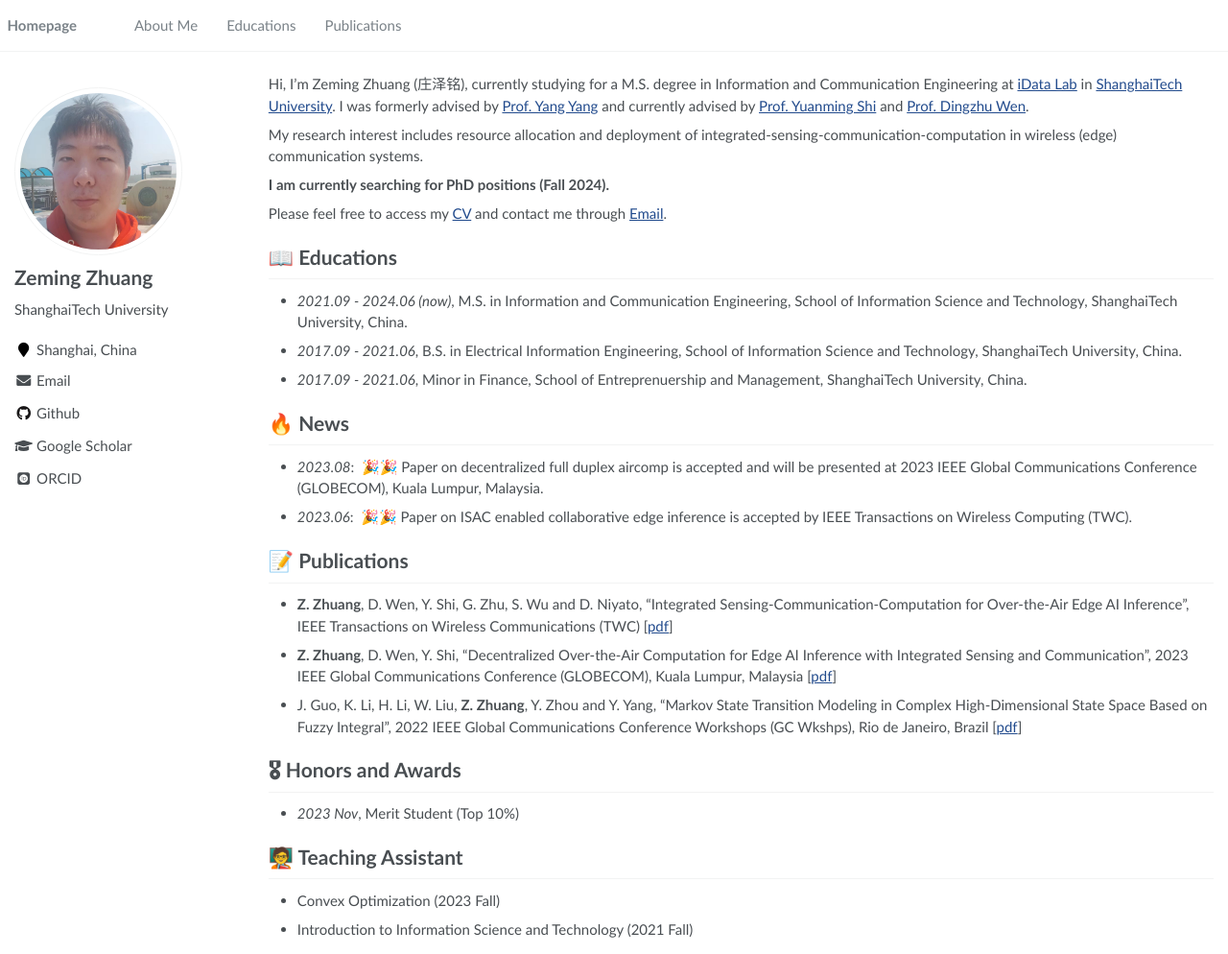
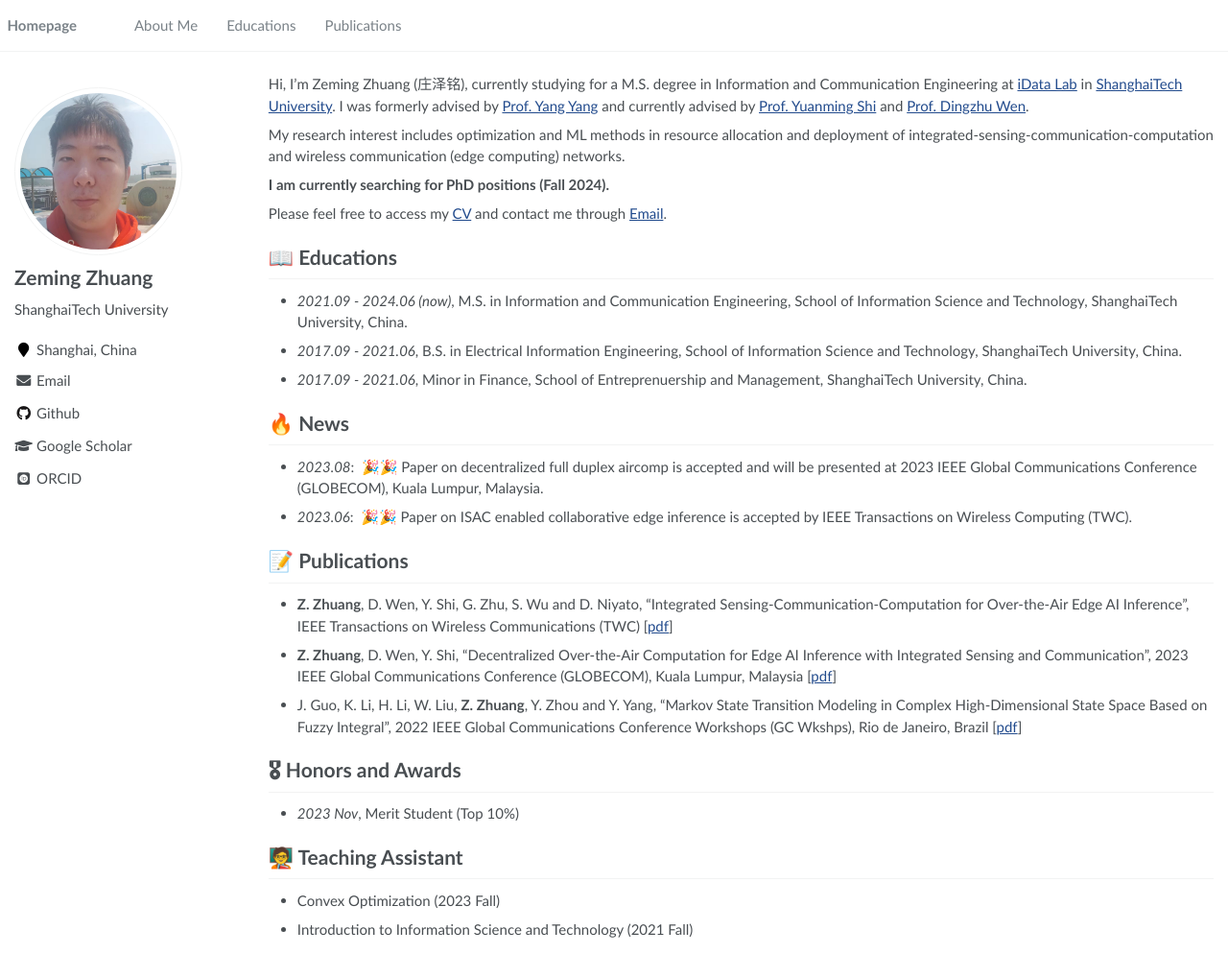
Before and after one commit to RayeRen/acad-homepage.github.io, a Jekyll site: the page built from _pages/about.md, in a window 1280 px wide and 994 px high. Shown: the whole window at 96% size. Built offline with Jekyll 4.4.1, drawn with Linux system fonts in a browser that asks for light colours; some web fonts are replaced.

Commit message:
Update research and CV

```diff
--- a/_pages/about.md
+++ b/_pages/about.md
@@ -19,7 +19,7 @@ redirect_from:
 
 Hi, I'm Zeming Zhuang (庄泽铭), currently studying for a M.S. degree in Information and Communication Engineering at [iData Lab](https://faculty.sist.shanghaitech.edu.cn/faculty/shiym/group.html) in [ShanghaiTech University](https://www.shanghaitech.edu.cn/eng/). I was formerly advised by [Prof. Yang Yang](https://facultyprofiles.hkust-gz.edu.cn/faculty-personal-page/YANG-Yang/yyiot) and currently advised by [Prof. Yuanming Shi](https://faculty.sist.shanghaitech.edu.cn/faculty/shiym/) and [Prof. Dingzhu Wen](https://dingzhuwen.github.io/).
 
-My research interest includes resource allocation and deployment of integrated-sensing-communication-computation in wireless \(edge\) communication systems.
+My research interest includes optimization and ML methods in resource allocation and deployment of integrated-sensing-communication-computation and wireless communication (edge computing) networks.
 
 **I am currently searching for PhD positions (Fall 2024).**
 
```
Also changed, not shown: 2 other files.
